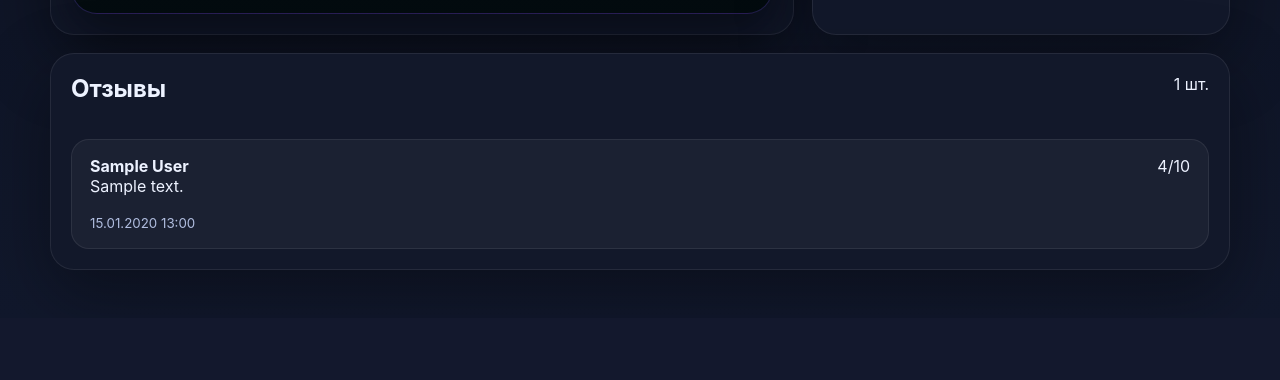
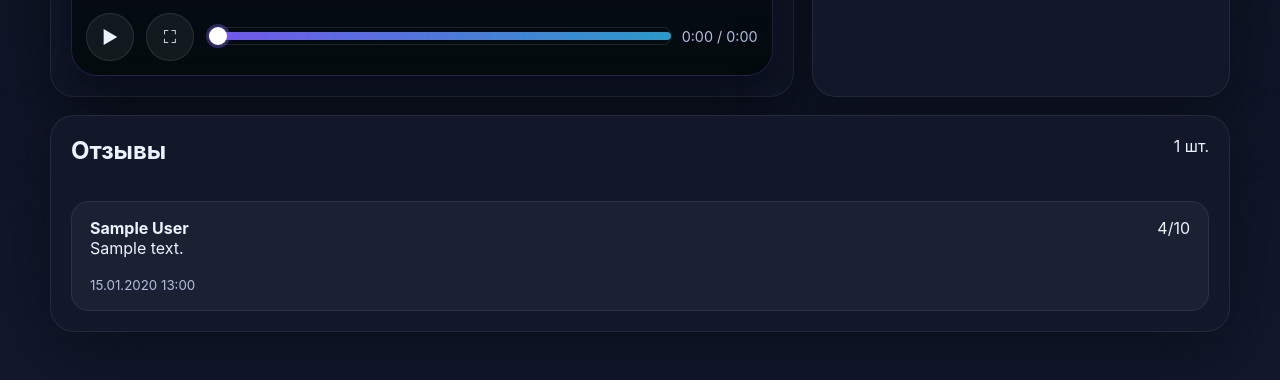
Before and after one commit to AlexColbaster/Susloteka, a Django app: page /film/1/ in a window 1280 px wide. Shown: the part 739-1119 px from the top of the page. Before the commit the page ends 1017 px from the top, so only its background shows below. Run offline with Django 5.2, Linux system fonts and the light colour scheme; data comes from the database, SQL or seed files in the repository; tables that the repository leaves empty hold one stand-in row (values such as "Sample post").

Commit message:
videoplayer

```diff
--- /dev/null
+++ b/films/static/films/player.js
@@ -0,0 +1,74 @@
+document.addEventListener('DOMContentLoaded', () => {
+  const video = document.querySelector('#film-video');
+  const player = document.querySelector('.video-player');
+  const overlay = document.querySelector('[data-video-play]');
+  const toggle = document.querySelector('[data-video-toggle]');
+  const toggleIcon = document.querySelector('[data-video-toggle-icon]');
+  const fullscreen = document.querySelector('[data-video-fullscreen]');
+  const fullscreenIcon = document.querySelector('[data-video-fullscreen-icon]');
+  const progress = document.querySelector('[data-video-progress]');
+  const time = document.querySelector('[data-video-time]');
+
+  if (!video || !player || !overlay || !toggle || !toggleIcon || !fullscreen || !fullscreenIcon || !progress || !time) {
+    return;
+  }
+
+  const formatTime = (seconds) => {
+    if (!Number.isFinite(seconds)) return '0:00';
+    const total = Math.max(0, Math.floor(seconds));
+    const mins = Math.floor(total / 60);
+    const secs = String(total % 60).padStart(2, '0');
+    return `${mins}:${secs}`;
+  };
+
+  const syncUI = () => {
+    const duration = video.duration || 0;
+    const current = video.currentTime || 0;
+    progress.value = duration ? Math.round((current / duration) * 1000) : 0;
+    time.textContent = `${formatTime(current)} / ${formatTime(duration)}`;
+    toggleIcon.textContent = video.paused ? '▶' : '❚❚';
+    fullscreenIcon.textContent = document.fullscreenElement ? '⤢' : '⛶';
+    overlay.classList.toggle('is-hidden', !video.paused || current > 0);
+  };
+
+  overlay.addEventListener('click', async () => {
+    await video.play();
+    syncUI();
+  });
+
+  toggle.addEventListener('click', async () => {
+    if (video.paused) {
+      await video.play();
+    } else {
+      video.pause();
+    }
+    syncUI();
+  });
+
+  fullscreen.addEventListener('click', async () => {
+    if (document.fullscreenElement) {
+      await document.exitFullscreen();
+    } else if (player.requestFullscreen) {
+      await player.requestFullscreen();
+    }
+    syncUI();
+  });
+
+  progress.addEventListener('input', () => {
+    if (!video.duration) return;
+    video.currentTime = (Number(progress.value) / 1000) * video.duration;
+  });
+
+  video.addEventListener('loadedmetadata', syncUI);
+  video.addEventListener('timeupdate', syncUI);
+  video.addEventListener('play', syncUI);
+  video.addEventListener('pause', syncUI);
+  document.addEventListener('fullscreenchange', syncUI);
+  video.addEventListener('ended', () => {
+    overlay.classList.remove('is-hidden');
+    toggleIcon.textContent = '▶';
+    progress.value = 0;
+    time.textContent = `0:00 / ${formatTime(video.duration || 0)}`;
+    fullscreenIcon.textContent = document.fullscreenElement ? '⤢' : '⛶';
+  });
+});
--- a/films/static/films/styles.css
+++ b/films/static/films/styles.css
@@ -253,14 +253,136 @@ textarea { resize: vertical; }
   box-shadow: 0 18px 50px rgba(0, 0, 0, 0.45);
 }
 
-.video-frame video {
+.video-stage {
+  position: relative;
+  border-radius: 18px;
+  overflow: hidden;
+  background: radial-gradient(circle at 20% 20%, rgba(124, 92, 255, 0.18), transparent 35%), #050814;
+}
+
+.video-stage video {
   width: 100%;
   max-height: 580px;
   object-fit: contain;
   background: #050814;
 }
 
+.video-overlay {
+  position: absolute;
+  inset: 0;
+  display: grid;
+  place-items: center;
+  gap: 10px;
+  border: 0;
+  color: white;
+  font: inherit;
+  background: linear-gradient(180deg, rgba(5, 8, 20, 0.18), rgba(5, 8, 20, 0.58));
+  cursor: pointer;
+  transition: opacity 0.2s ease, background 0.2s ease;
+}
+
+.video-overlay:hover {
+  background: linear-gradient(180deg, rgba(5, 8, 20, 0.12), rgba(5, 8, 20, 0.66));
+}
+
+.video-overlay.is-hidden {
+  opacity: 0;
+  pointer-events: none;
+}
+
+.video-controls {
+  display: grid;
+  grid-template-columns: auto auto 1fr auto;
+  gap: 12px;
+  align-items: center;
+  padding: 14px 0 0;
+}
+
+.video-control {
+  border: 1px solid rgba(255, 255, 255, 0.10);
+  border-radius: 999px;
+  background: rgba(255, 255, 255, 0.06);
+  color: var(--text);
+  padding: 10px 14px;
+  font: inherit;
+  cursor: pointer;
+}
+
+.video-control:hover {
+  border-color: rgba(124, 92, 255, 0.38);
+  background: rgba(124, 92, 255, 0.10);
+}
+
+.video-control-icon {
+  width: 48px;
+  height: 48px;
+  padding: 0;
+  display: inline-grid;
+  place-items: center;
+  font-size: 1.1rem;
+}
+
+.video-progress-wrap { min-width: 0; }
+
+.video-progress {
+  width: 100%;
+  padding: 0;
+  background: transparent;
+  appearance: none;
+  -webkit-appearance: none;
+  -moz-appearance: none;
+  accent-color: #ffffff;
+  height: 18px;
+}
+
+.video-time {
+  color: var(--muted);
+  font-size: 0.9rem;
+  white-space: nowrap;
+}
+
+.video-progress::-webkit-slider-runnable-track {
+  height: 8px;
+  border-radius: 999px;
+  background: linear-gradient(90deg, rgba(124, 92, 255, 0.92), rgba(53, 194, 255, 0.78));
+}
+
+.video-progress::-webkit-slider-thumb {
+  -webkit-appearance: none;
+  appearance: none;
+  width: 18px;
+  height: 18px;
+  margin-top: -5px;
+  border-radius: 50%;
+  background: #ffffff !important;
+  border: 2px solid #ffffff !important;
+  box-shadow: 0 0 0 3px rgba(124, 92, 255, 0.35);
+}
+
+.video-progress::-moz-range-track {
+  height: 8px;
+  border-radius: 999px;
+  background: linear-gradient(90deg, rgba(124, 92, 255, 0.92), rgba(53, 194, 255, 0.78));
+}
+
+.video-progress::-moz-range-progress {
+  height: 8px;
+  border-radius: 999px;
+  background: linear-gradient(90deg, rgba(124, 92, 255, 0.92), rgba(53, 194, 255, 0.78));
+}
+
+.video-progress::-moz-range-thumb {
+  width: 18px;
+  height: 18px;
+  border-radius: 50%;
+  background: #ffffff !important;
+  border: 2px solid #ffffff !important;
+  box-shadow: 0 0 0 3px rgba(124, 92, 255, 0.35);
+}
+
 .video-player {
+  display: flex;
+  flex-direction: column;
   padding: 14px;
 }
 
@@ -270,6 +392,40 @@ textarea { resize: vertical; }
   align-items: center;
   gap: 12px;
   padding: 0 2px 12px;
+}
+
+.video-player:fullscreen,
+.video-player:-webkit-full-screen {
+  width: 100vw;
+  height: 100vh;
+  max-width: 100vw;
+  padding: 18px;
+  border-radius: 0;
+  background: #050814;
+}
+
+.video-player:fullscreen .video-player-head,
+.video-player:-webkit-full-screen .video-player-head {
+  flex: 0 0 auto;
+}
+
+.video-player:fullscreen .video-stage,
+.video-player:-webkit-full-screen .video-stage {
+  flex: 1 1 auto;
+  min-height: 0;
+  display: flex;
+}
+
+.video-player:fullscreen .video-stage video,
+.video-player:-webkit-full-screen .video-stage video {
+  width: 100%;
+  height: 100%;
+  max-height: none;
+}
+
+.video-player:fullscreen .video-controls,
+.video-player:-webkit-full-screen .video-controls {
+  flex: 0 0 auto;
 }
 
 .video-badge {
--- a/films/templates/films/base.html
+++ b/films/templates/films/base.html
@@ -44,5 +44,7 @@
       {% block content %}{% endblock %}
     </main>
   </div>
+
+  {% block extra_scripts %}{% endblock %}
 </body>
 </html>
--- a/films/templates/films/film_detail.html
+++ b/films/templates/films/film_detail.html
@@ -1,4 +1,5 @@
 {% extends 'films/base.html' %}
+{% load static %}
 
 {% block title %}{{ film.title }}{% endblock %}
 
@@ -34,10 +35,27 @@
         </div>
         <span class="video-badge">HD playback</span>
       </div>
-      <video controls preload="metadata">
-        <source src="{{ film.video.url }}">
-        Ваш браузер не поддерживает воспроизведение видео.
-      </video>
+      <div class="video-stage">
+        <video id="film-video" preload="metadata" playsinline>
+          <source src="{{ film.video.url }}">
+          Ваш браузер не поддерживает воспроизведение видео.
+        </video>
+        <button class="video-overlay" type="button" data-video-play>
+          <span>Смотреть</span>
+        </button>
+      </div>
+      <div class="video-controls">
+        <button class="video-control video-control-icon" type="button" data-video-toggle aria-label="Воспроизвести или поставить на паузу">
+          <span data-video-toggle-icon>▶</span>
+        </button>
+        <button class="video-control video-control-icon" type="button" data-video-fullscreen aria-label="Полноэкранный режим">
+          <span data-video-fullscreen-icon>⛶</span>
+        </button>
+        <div class="video-progress-wrap">
+          <input class="video-progress" type="range" min="0" max="1000" value="0" step="1" data-video-progress>
+        </div>
+        <span class="video-time" data-video-time>0:00 / 0:00</span>
+      </div>
     </div>
   </article>
 
@@ -94,3 +112,7 @@
   </div>
 </section>
 {% endblock %}
+
+{% block extra_scripts %}
+  <script src="{% static 'films/player.js' %}" defer></script>
+{% endblock %}
```
